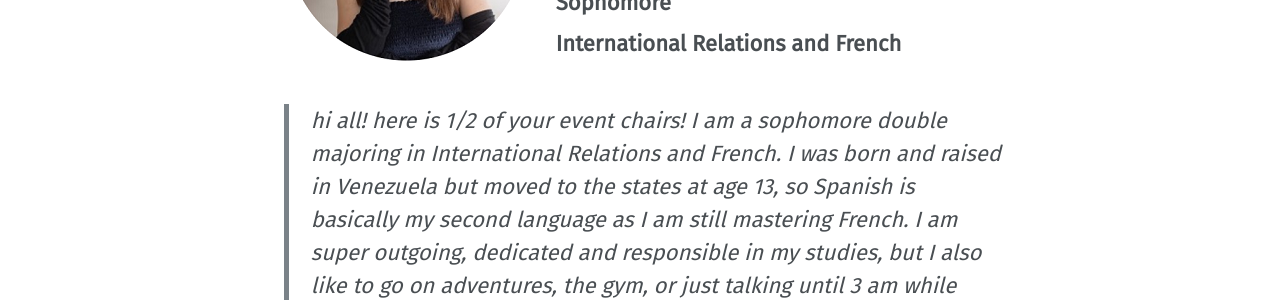
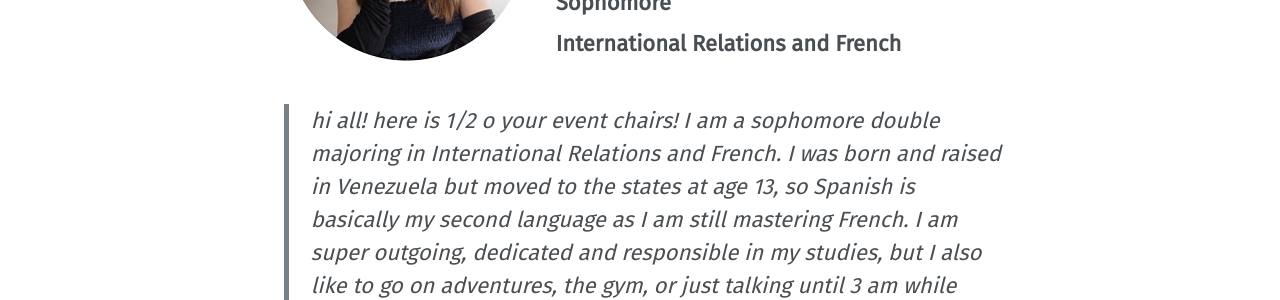
Before and after one commit to vtfasa/vtfasa.github.io, a Jekyll site: the page built from _pages/officers/events.md, in a window 1280 px wide and 900 px high. Shown: the part 379-679 px from the top of the window. Built offline with Jekyll 4.4.1, drawn with Linux system fonts in a browser that asks for light colours; some web fonts are replaced; some of the changed text lies outside the part shown.

```diff
--- a/_pages/officers/events.md
+++ b/_pages/officers/events.md
@@ -22,7 +22,7 @@ permalink: /officers/events/
 <h3 style="margin-top: 0">Sophomore</h3>
 **International Relations and French**
 
->hi all! here is 1/2 of your event chairs! I am a sophomore double majoring in International Relations and French. I was born and raised in Venezuela but moved to the states at age 13, so Spanish is basically my second language as I am still mastering French. I am super outgoing, dedicated and responsible in my studies, but I also like to go on adventures, the gym, or just talking until 3 am while making cookies or watching a movie. Additionally, I dance in my free time and I am currently part of bamboom dance crew, fun :,). I cannot wait for a new year full of EVENTS and memories, feel free to follow me on my social media and to get to know me anytime!
+>hi all! here is 1/2 o your event chairs! I am a sophomore double majoring in International Relations and French. I was born and raised in Venezuela but moved to the states at age 13, so Spanish is basically my second language as I am still mastering French. I am super outgoing, dedicated and responsible in my studies, but I also like to go on adventures, the gym, or just talking until 3 am while making cookies or watching a movie. Additionally, I dance in my free time and I am currently part of bamboom dance crew, fun :,). I cannot wait for a new year full of EVENTS and memories, feel free to follow me on my social media and to get to know me anytime!
 
 ### **Where are you from?**
 > *Sterlling, VA*
```
